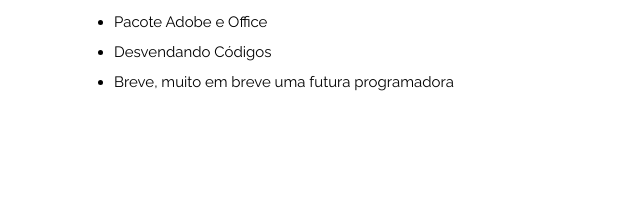
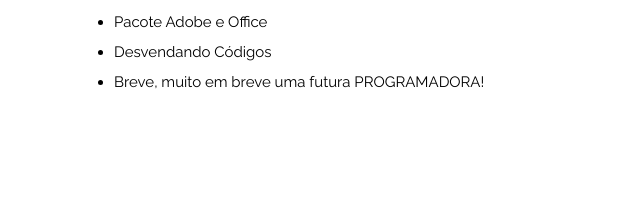
Before and after one commit to fernandadegolin/reprograma-workshop, a plain HTML site: page index.html in a window 1280 px wide. Shown: the part 1466-1675 px from the top of the page, 106-746 px from the left. Drawn offline with Linux system fonts and the light colour scheme.

Commit message:
Update index.html

```diff
--- a/index.html
+++ b/index.html
@@ -47,7 +47,7 @@
         <li>Calcúlos</li>
         <li>Pacote Adobe e Office</li>
         <li>Desvendando Códigos</li>
-        <li>Breve, muito em breve uma futura programadora</li>
+        <li>Breve, muito em breve uma futura PROGRAMADORA!</li>
         </ul>
 
         </div>
```
